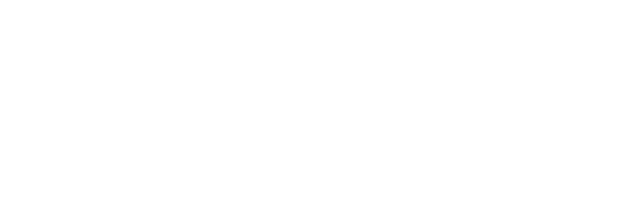
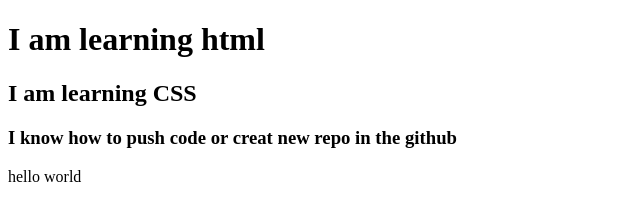
Before and after one commit to rakibhassan-1997/my-secong-repo, a plain HTML site: page index.html in a window 1280 px wide. Shown: the whole page, without its empty margins (0-640 px from the left). Drawn offline with Linux system fonts and the light colour scheme.

Commit message:
added header

```diff
--- a/index.html
+++ b/index.html
@@ -5,8 +5,13 @@
     <meta http-equiv="X-UA-Compatible" content="IE=edge">
     <meta name="viewport" content="width=device-width, initial-scale=1.0">
     <title>MY Second Repo</title>
+
+
 </head>
 <body>
-
+    <h1>I am learning  html</h1>
+    <H2>I am learning CSS</H2>
+    <h3>I know how to push code or  creat new repo in the github</h3>
+    <p>hello world</p>
 </body>
 </html>
```
